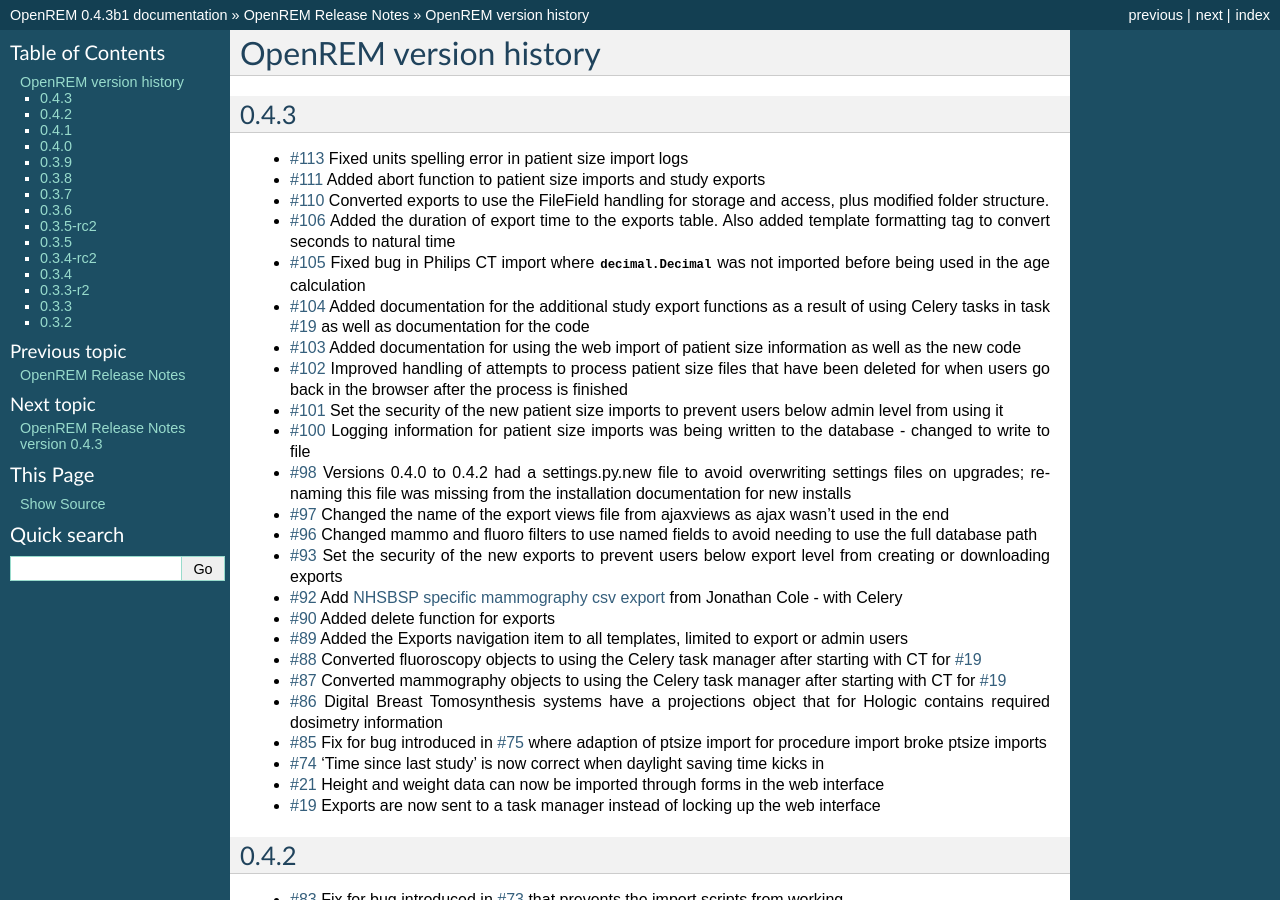
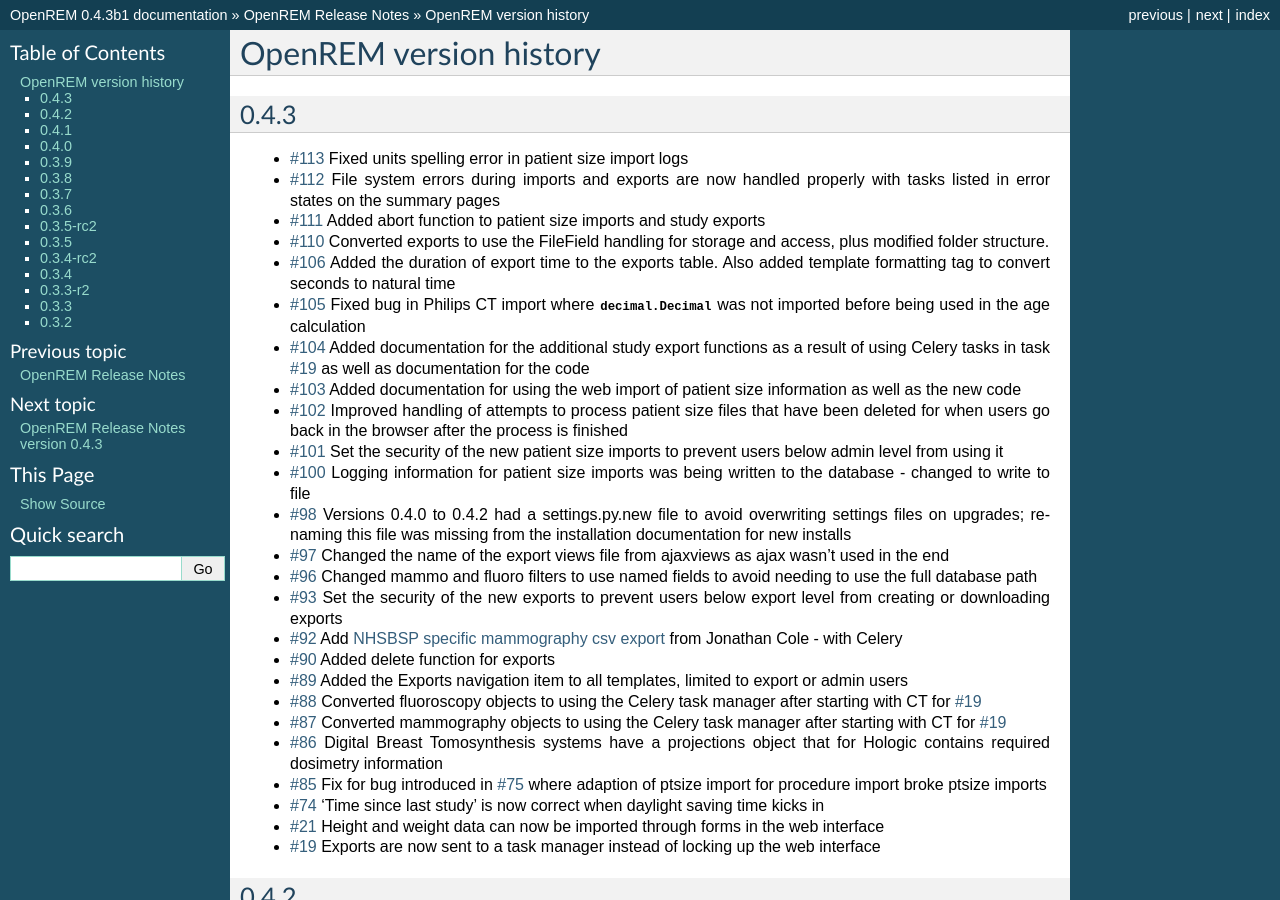
Before and after one commit to ckswilliams/modOpenREM, a Sphinx documentation site: the page built from docs/changes.rst, in a window 1280 px wide and 900 px high. Built offline with Sphinx 7.4.7, drawn with Linux system fonts in a browser that asks for light colours.

Commit message:
Added ref #112 to the changes log.

```diff
--- a/docs/changes.rst
+++ b/docs/changes.rst
@@ -6,6 +6,7 @@
 ------
 
 * `#113`_  Fixed units spelling error in patient size import logs
+* `#112`_  File system errors during imports and exports are now handled properly with tasks listed in error states on the summary pages
 * `#111`_  Added abort function to patient size imports and study exports
 * `#110`_  Converted exports to use the FileField handling for storage and access, plus modified folder structure.
 * `#106`_  Added the duration of export time to the exports table. Also added template formatting tag to convert seconds to natural time
```
